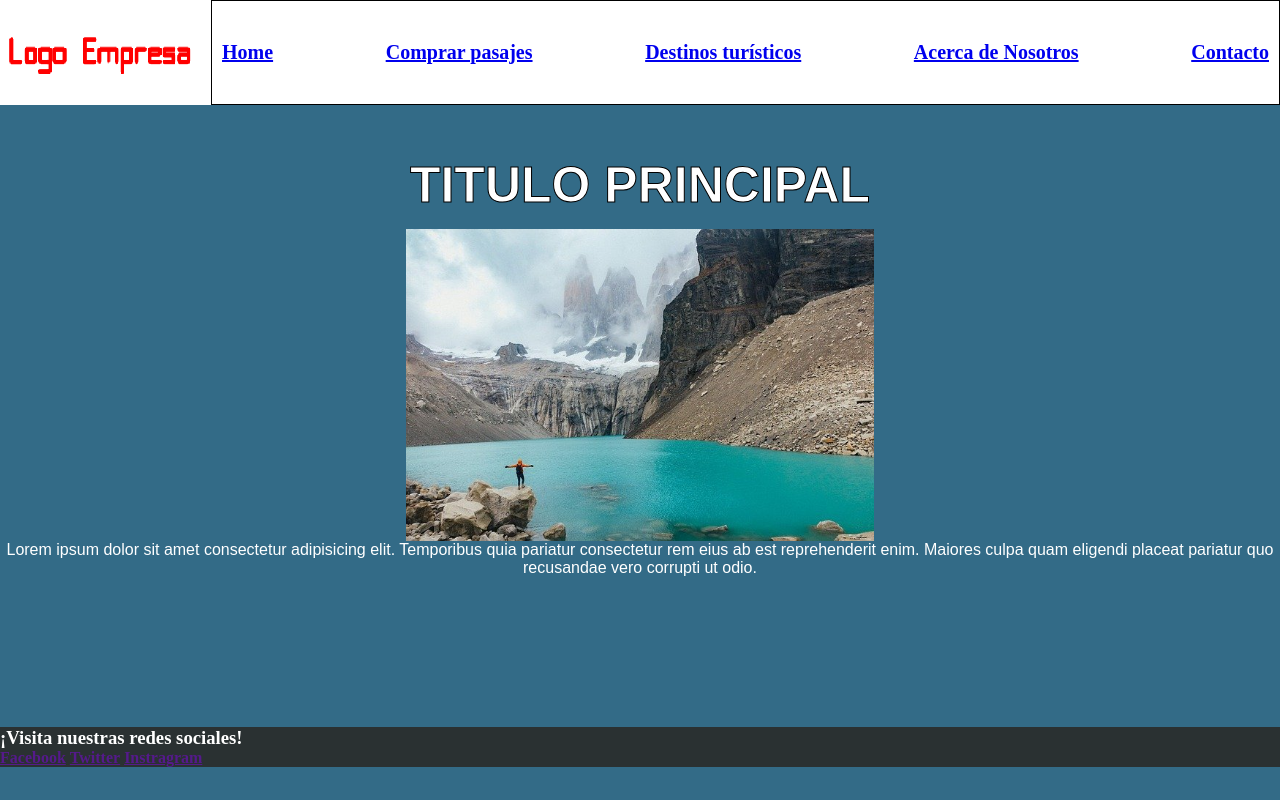
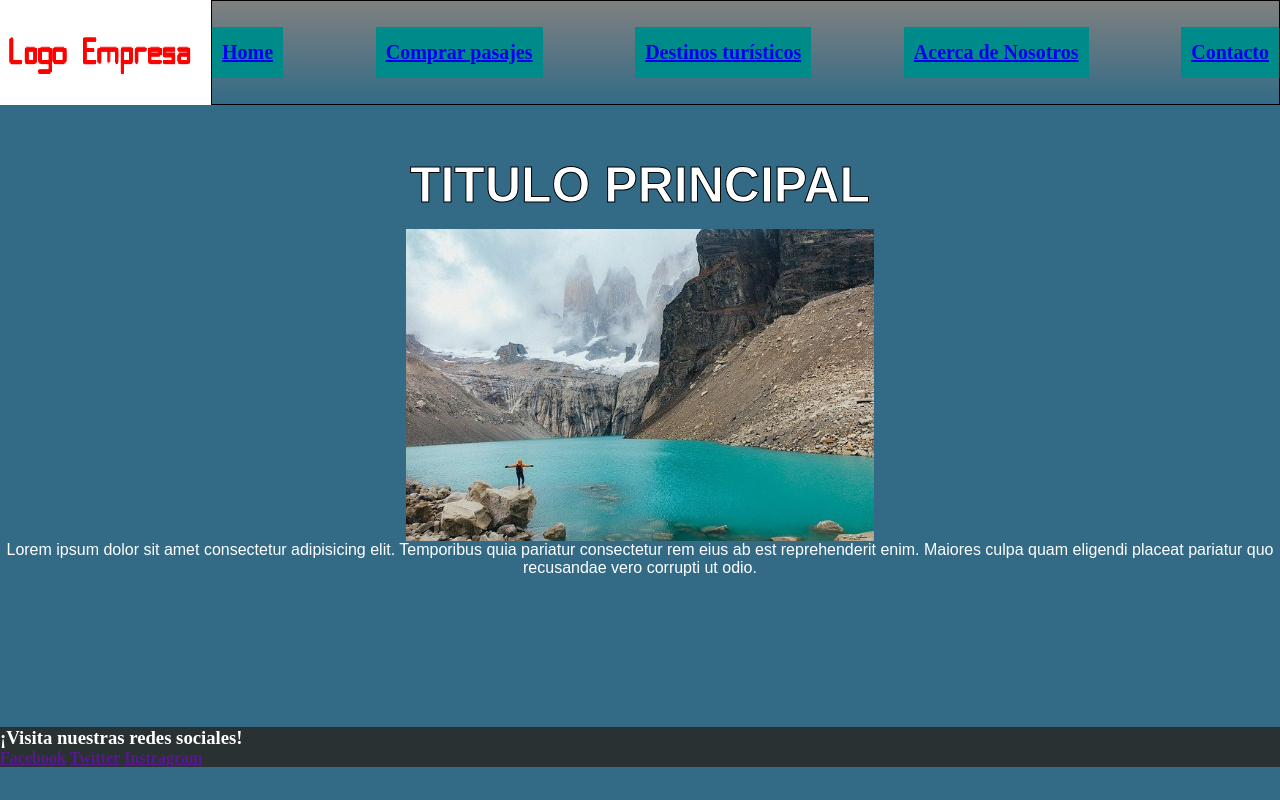
Before and after one commit to NachoDat/Securezone, a plain HTML site: page Index.html in a window 1280 px wide. Drawn offline with Linux system fonts and the light colour scheme.

Commit message:
modified:   Index.html 	modified:   Style.css

```diff
--- a/Style.css
+++ b/Style.css
@@ -129,6 +129,7 @@
             justify-content: center;
 
         }
+
         #IndexMainTitle{
             font-size: 50px;
         }
@@ -139,6 +140,14 @@
         .NavegatorList{
             list-style-type:none;
             font-weight: bold;
+            background-color: darkcyan;
+        }
+        .NavegatorList:hover{
+            width: 20%;
+
+        }
+        #NavList{
+            background-image: linear-gradient(to bottom, gray,#336B87);
         }
 
 
```
Also changed, not shown: Index.html (+0 -3 lines).
